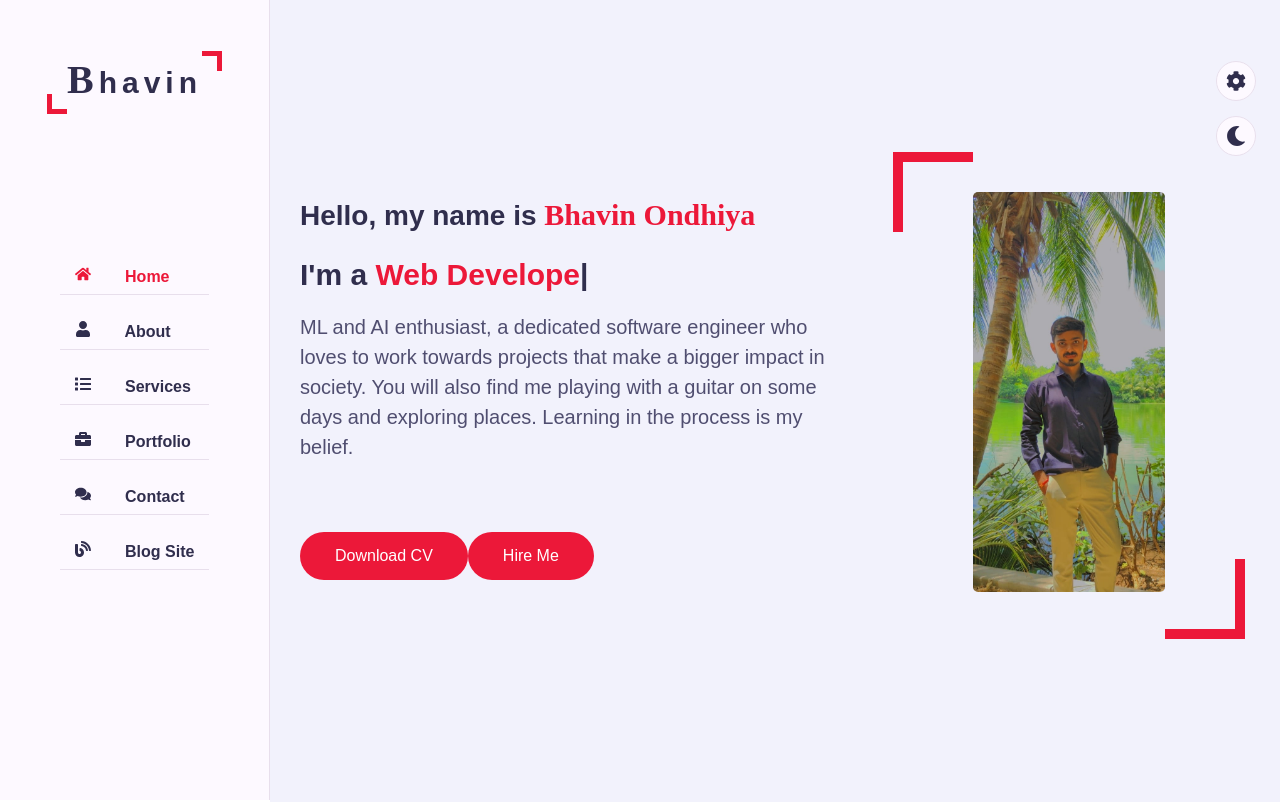
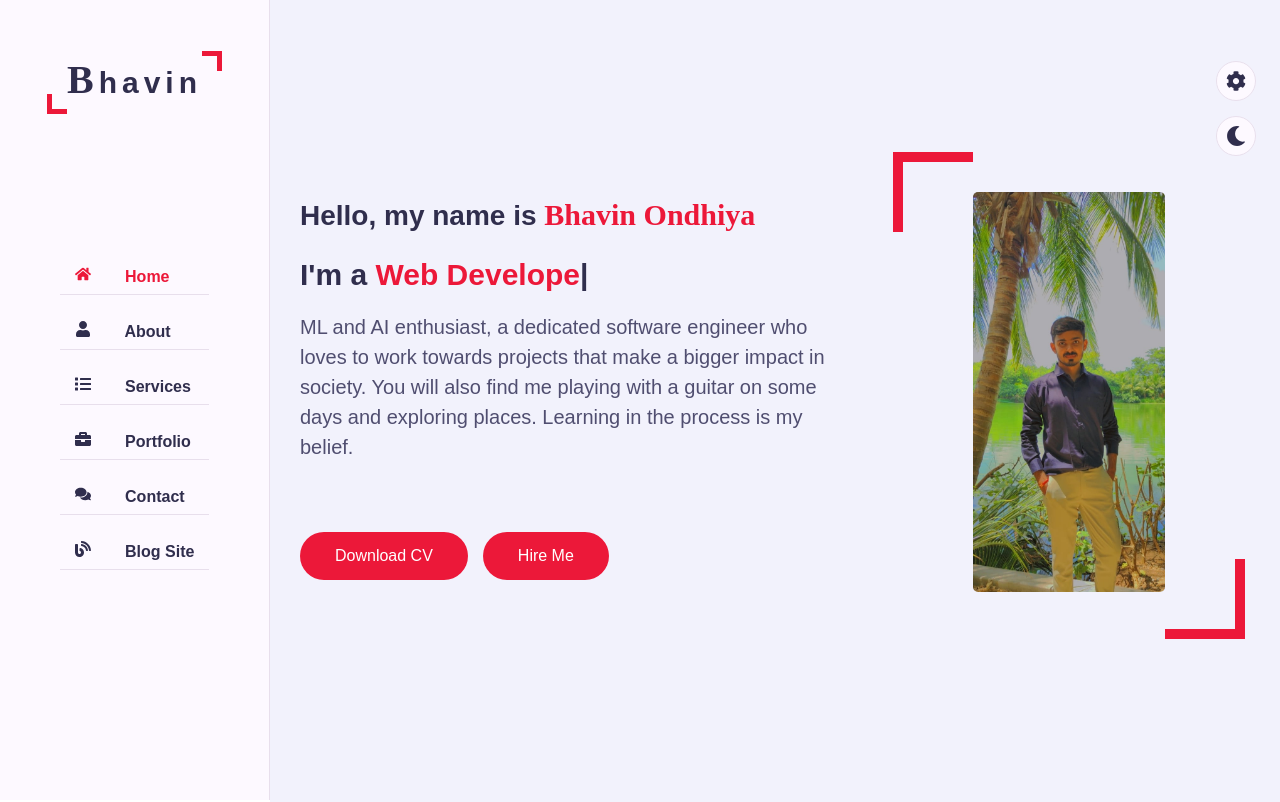
Before and after one commit to BhavinOndhiya/Portfolio-Website, a React (Create React App) app in the folder portfolio-react/: page / in a window 1280 px wide. Shown: the top 802 px of the page. Built offline with nearby package versions, Linux system fonts and the light colour scheme; no server answers.

Commit message:
updated ui

```diff
--- a/portfolio-react/src/index.css
+++ b/portfolio-react/src/index.css
@@ -301,6 +301,15 @@ html {
     max-width: 60%;
 }
 
+.home .home-info .btn {
+    margin-right: 15px;
+    margin-bottom: 15px;
+}
+
+.home .home-info .btn:last-of-type {
+    margin-right: 0;
+}
+
 h3.hello {
     font-size: 28px;
     max-width: 15px 0;
@@ -602,11 +611,24 @@ h3.my-profession {
     display: flex;
     flex-wrap: wrap;
     gap: 20px;
+    align-items: stretch;
 }
 
 .horizontal-sections > div {
+    display: flex;
+    flex-direction: column;
     flex: 1;
     min-width: 300px;
+}
+
+.horizontal-sections > div .timeline-box {
+    flex: 1;
+    display: flex;
+    flex-direction: column;
+}
+
+.horizontal-sections > div .timeline {
+    flex: 1;
 }
 
 .sub-experience {
@@ -663,7 +685,8 @@ h3.my-profession {
 
 .service .service-item .service-item-inner:hover .icon .fa,
 .service .service-item .service-item-inner:hover .icon svg {
-    font-size: 25px;
+    font-size: 40px;
+    transform: scale(1.05);
     color: #ffffff;
 }
 
@@ -711,7 +734,7 @@ h3.my-profession {
 .portfolio .portfolio-img {
     position: relative;
     width: 100%;
-    height: 240px;
+    height: 320px;
     overflow: hidden;
 }
 
```
